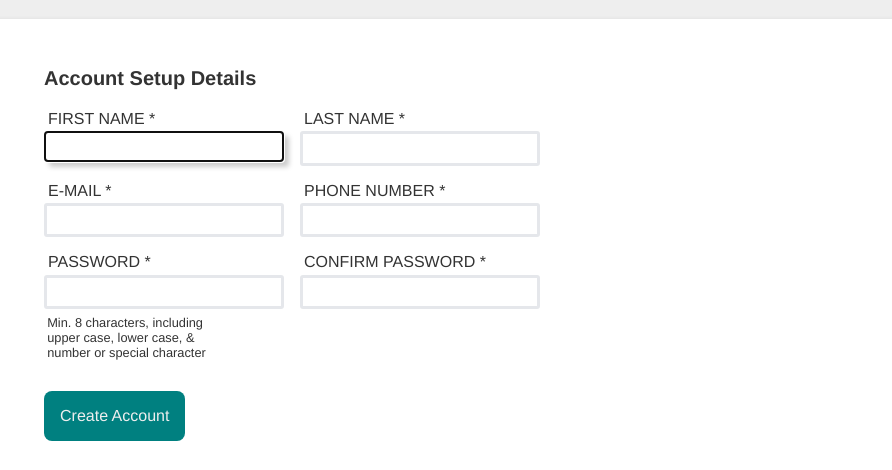
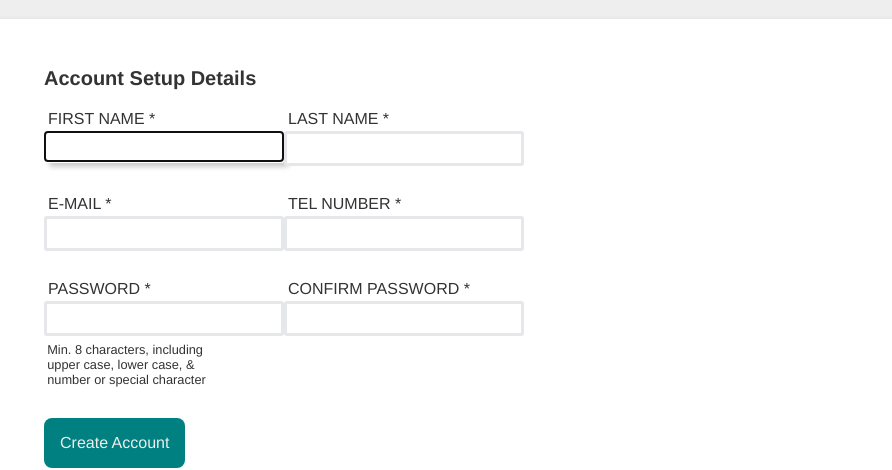
Before and after one commit to GreatDistances/OP-signup-form, a plain HTML site: page index.html in a window 1280 px wide. Shown: the part 297-767 px from the top of the page, 388-1280 px from the left. Drawn offline with Linux system fonts and the light colour scheme.

Commit message:
Form layout / styling minor tweaks

```diff
--- a/index.html
+++ b/index.html
@@ -29,8 +29,8 @@
         <li>
         <label for="name-last">LAST NAME *</label><input name="name-last" id="name-last" type="text" minlength="1" maxlength="25" required></li>
         <li><label for="email">E-MAIL *</label><input name="email" id="email" type="email" required></li>
-        <li><label for="phone">PHONE NUMBER *<span id="form-req-tel" class="form-req hidden">Digits only!</span></label><input name="phone" id="phone" type="tel" pattern="^[0-9]*$" maxlength="16">
-
+        <li><label for="phone">TEL NUMBER *</label><input name="phone" id="phone" type="tel" pattern="^[0-9]*$" maxlength="16">
+            <p id="form-req-tel" class="form-req hidden">Digits only please!</span>
         </li>
         <li><label for="password">PASSWORD *</label><input name="password" id="password" type="password" pattern="(?=^.{8,}$)((?=.*\d)|(?=.*\W+))(?![.\n])(?=.*[A-Z])(?=.*[a-z]).*$" required>
             <p id="form-req-password" class="form-req">Min. 8 characters, including upper case, lower case, & number or special character</p>
--- a/styles.css
+++ b/styles.css
@@ -169,8 +169,8 @@ main {
 
 .form-signup ul {
     display: grid;
-    gap: 1em;
-    grid-template-columns: 1fr 1fr;
+    grid-template: 0.75fr 0.75fr 0.75fr / 1fr 1fr;
+    align-items: start;
 }
 
 input:focus {
```
